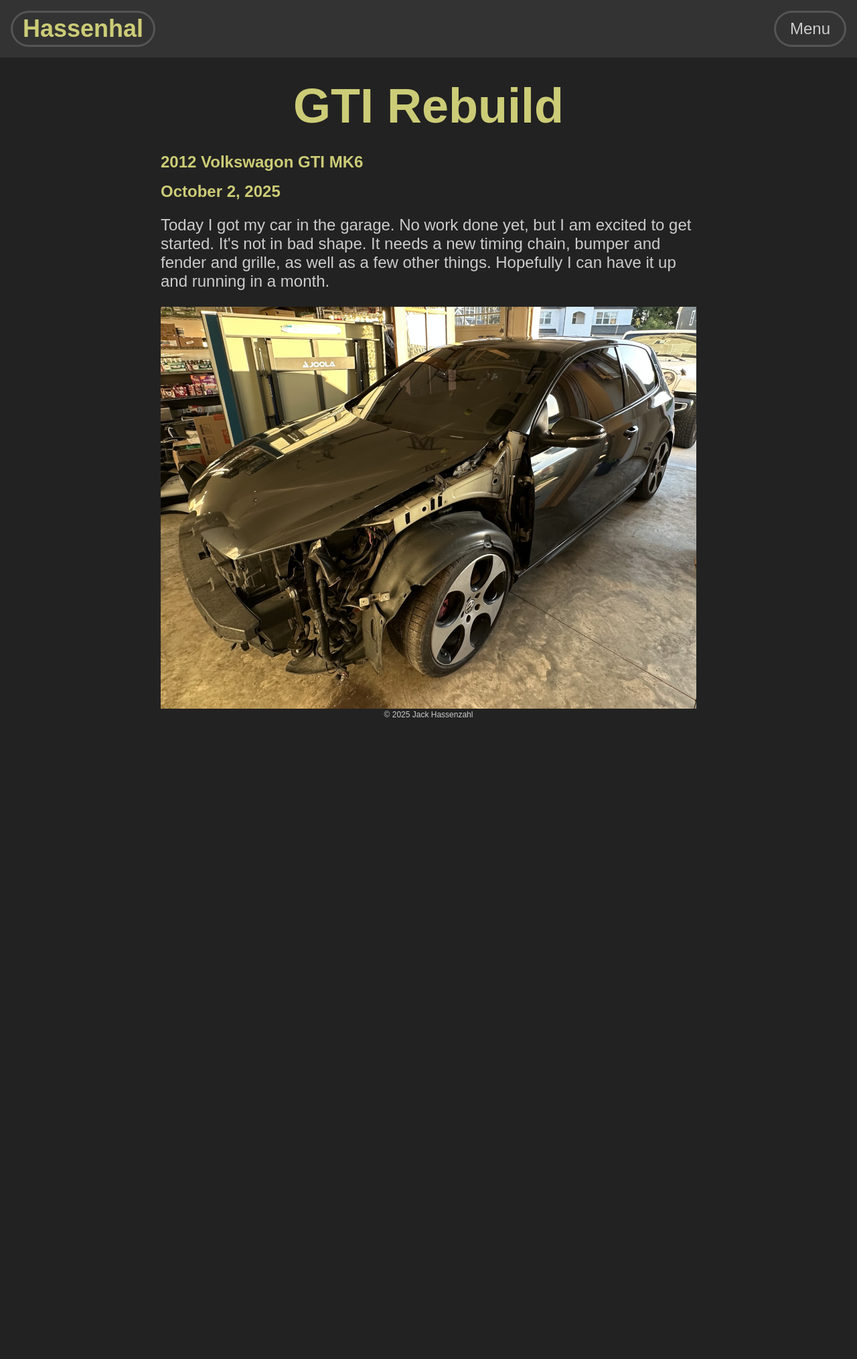
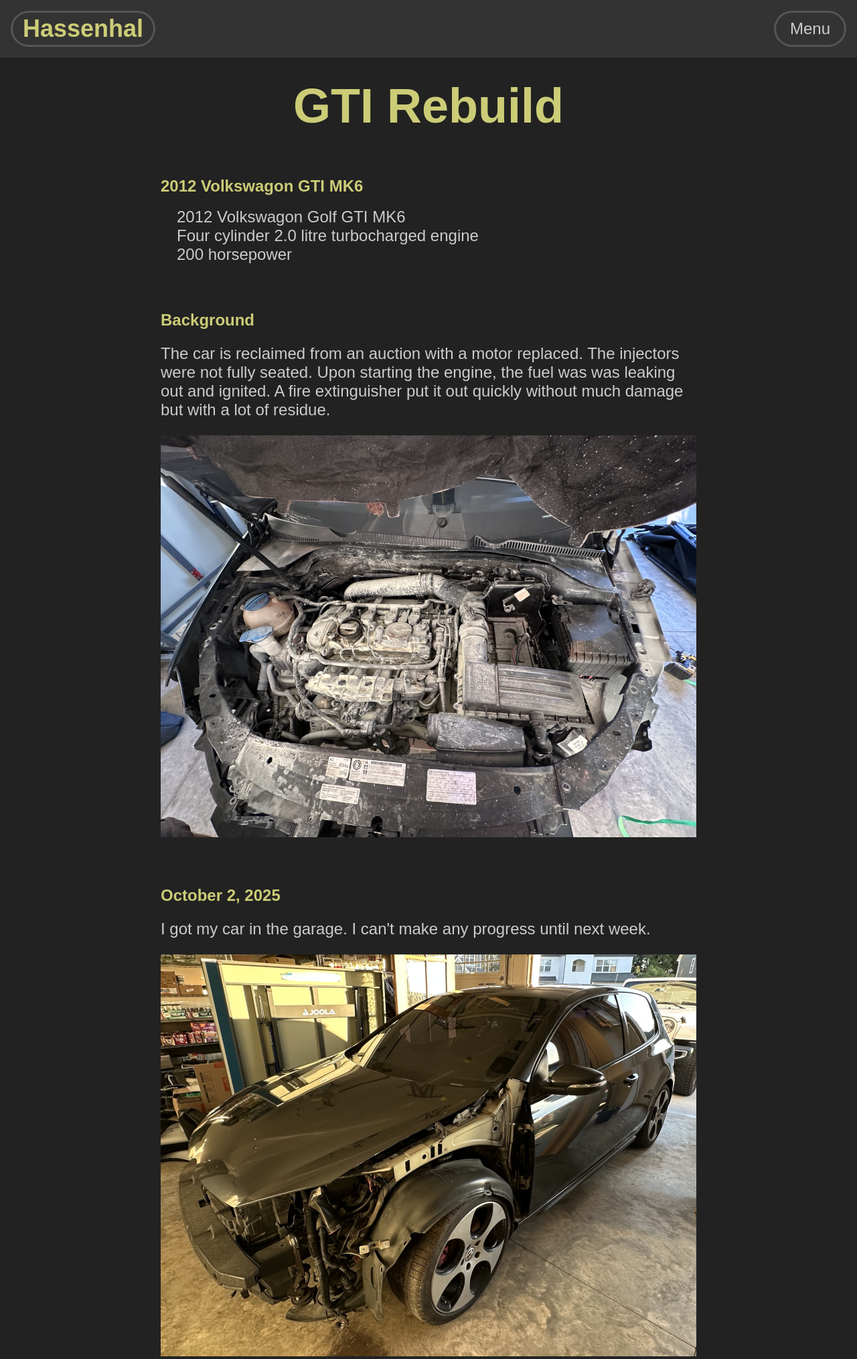
Before and after one commit to jackhassenzahl/hassenhal, a PHP site: page /blogposts/gti/ in a window 1280 px wide. Shown: the top 2029 px of the page at 67% size. Before the commit the page ends 1071 px from the top, so only its background shows below. Run offline with PHP 8.4, Linux system fonts and the light colour scheme.

Commit message:
updated blog

```diff
--- a/blogposts/gti/index.html
+++ b/blogposts/gti/index.html
@@ -20,10 +20,17 @@
         #blog h2 {
             color: #cc7;
             font-size: 48;
+            margin-top: 3em;
         }
 
         #blog p {
            line-height: normal;
+        }
+
+        #specs li {
+            margin-left: 1em;
+            line-height: normal;
+            font-size: 24px;
         }
     </style>
 </head>
@@ -33,9 +40,23 @@
         <h1>GTI Rebuild</h1>
         <div id="blog">
             <h2>2012 Volkswagon GTI MK6</h2>
+            <ul id="specs">
+                <li>2012 Volkswagon Golf GTI MK6</li>
+                <li>Four cylinder 2.0 litre turbocharged engine</li>
+                <li>200 horsepower</li>
+            </ul>
+            <h2>Background</h2>
+            <p>The car is reclaimed from an auction with a motor replaced. The injectors were not fully seated. Upon starting the engine, the fuel was was leaking out and ignited. A fire extinguisher put it out quickly without much damage but with a lot of residue.</p>
+            <img src="images/10022025_fire.webp" alt="Post fire engine" width="100%" loading="lazy">
             <h2>October 2, 2025</h2>
-            <p>Today I got my car in the garage. No work done yet, but I am excited to get started. It's not in bad shape. It needs a new timing chain, bumper and fender and grille, as well as a few other things. Hopefully I can have it up and running in a month.</p>
-            <img src="images/1022025.webp" alt="GTI in my garage" width="100%" loading="lazy">
+            <p>I got my car in the garage. I can't make any progress until next week.</p>
+            <img src="images/10022025.webp" alt="GTI in my garage" width="100%" loading="lazy">
+            <h2>October 11, 2025</h2>
+            <p>I'm back and I got the fuel injectors, air intake, etc out of the car to clean up the fire extinguisher residue. A pressure washer cleaning it up quickly after closing off the open ports.</p>
+            <img src="images/10112025.webp" alt="Cleaned engine" width="100%" loading="lazy">
+            <h2>October 12, 2025</h2>
+            <p>I pulled out some more parts, the water pump and engine mount. The timing chain needs to be replaced as well as the water pump. I got some oem headlights for cheap that need cleaned and sealed. The seats were removed so I can get to the carpet and clean it.</p>
+            <img src="images/10122025.webp" alt="Exposed timing chain" width="100%" loading="lazy">
         </div>
     </main>
     <footer>
--- a/style/style.css
+++ b/style/style.css
@@ -19,7 +19,6 @@ main {
 }
 
 footer p {
-    margin-top: 0;
     width: 100%;
     text-align: center;
     font-size: 12px;
```
Also changed, not shown: blogposts/gti/images/10022025.webp (renamed from blogposts/gti/images/1022025.webp), blogposts/gti/images/10022025_fire.webp (added), blogposts/gti/images/10112025.webp (added), blogposts/gti/images/10122025.webp (added), blogposts/gti/images/1022025.png (deleted).
